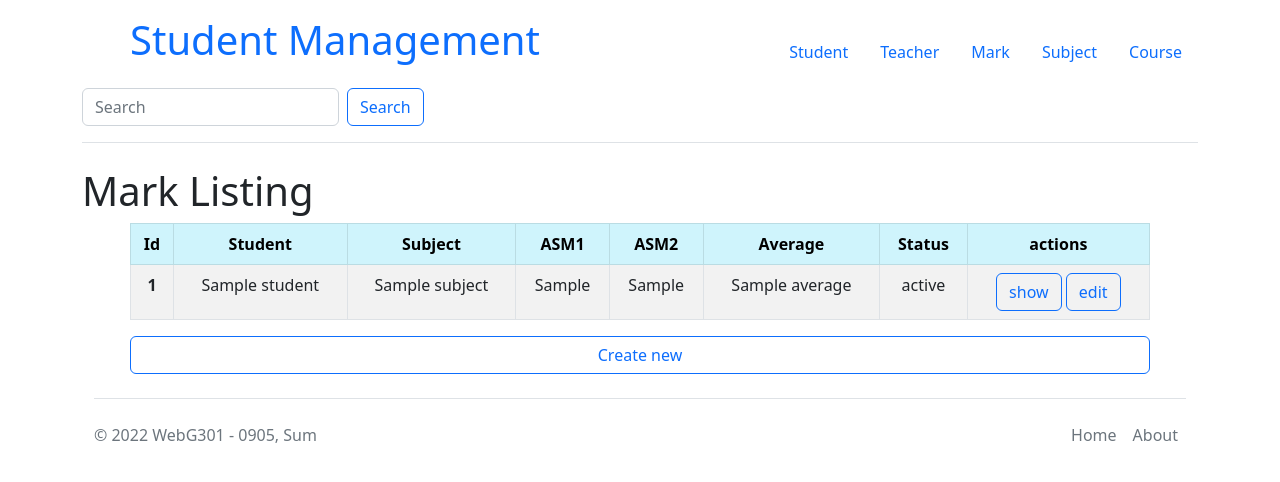
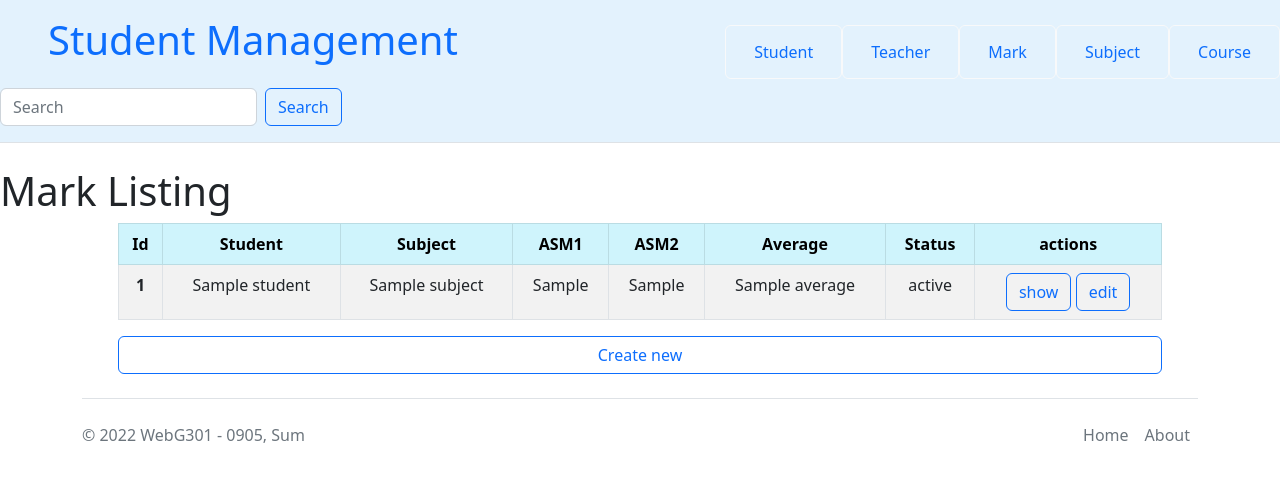
Before and after one commit to LamHuynh2207/QLSV_symfony, a Symfony app: template templates/mark/index.html.twig in a window 1280 px wide. Shown: the top 482 px of the page. Run offline with Twig, Linux system fonts and the light colour scheme; the template is opened without the code that fills it: most values are stand-ins (such as "Sample title", 1, 10 or a date in 2020); some libraries are stand-ins or nearby versions.

Commit message:
New _nav.html

```diff
--- a/templates/_nav.html.twig
+++ b/templates/_nav.html.twig
@@ -1,5 +1,5 @@
-<div class="container">
-    <header class="d-flex flex-wrap align-items-center justify-content-center justify-content-md-between py-3 mb-4 border-bottom">
+
+    <header class="d-flex flex-wrap align-items-center justify-content-center justify-content-md-between py-3 mb-4 border-bottom" style="background-color: #e3f2fd;">
       <a href="/" class="d-flex align-items-center mb-3 mb-md-0  text-dark text-decoration-none">
         <svg class="bi me-2" width="40" height="32"><use xlink:href="#bootstrap"></use></svg>
         <h1><p class="text-primary"  >Student Management</p></h1>
@@ -7,11 +7,11 @@
       </a>
 
       <ul class="nav nav-pills">
-      <li class="nav-item"><a href="{{ path('app_student_index') }}" class="nav-link">Student</a></li>
-      <li class="nav-item"><a href="{{ path('app_teacher_index') }}" class="nav-link">Teacher</a></li>
-        <li class="nav-item"><a href="{{ path('app_mark_index') }}" class="nav-link">Mark</a></li>
-        <li class="nav-item"><a href="{{ path('app_subject_index') }}" class="nav-link">Subject</a></li>
-        <li class="nav-item"><a href="{{ path('app_course_index') }}" class="nav-link">Course</a></li>
+      <li class="btn btn-outline-light" ><a href="{{ path('app_student_index') }}" class="nav-link">Student</a></li>
+      <li class="btn btn-outline-light"><a href="{{ path('app_teacher_index') }}" class="nav-link">Teacher</a></li>
+        <li class="btn btn-outline-light"><a href="{{ path('app_mark_index') }}" class="nav-link">Mark</a></li>
+        <li class="btn btn-outline-light"><a href="{{ path('app_subject_index') }}" class="nav-link">Subject</a></li>
+        <li class="btn btn-outline-light"><a href="{{ path('app_course_index') }}" class="nav-link">Course</a></li>
       </ul>
 
 
@@ -22,6 +22,5 @@
             <button class="btn btn-outline-primary "  type="submit">Search</button>
             </form>
 
-        </div>
     </nav>
     </header>
```
